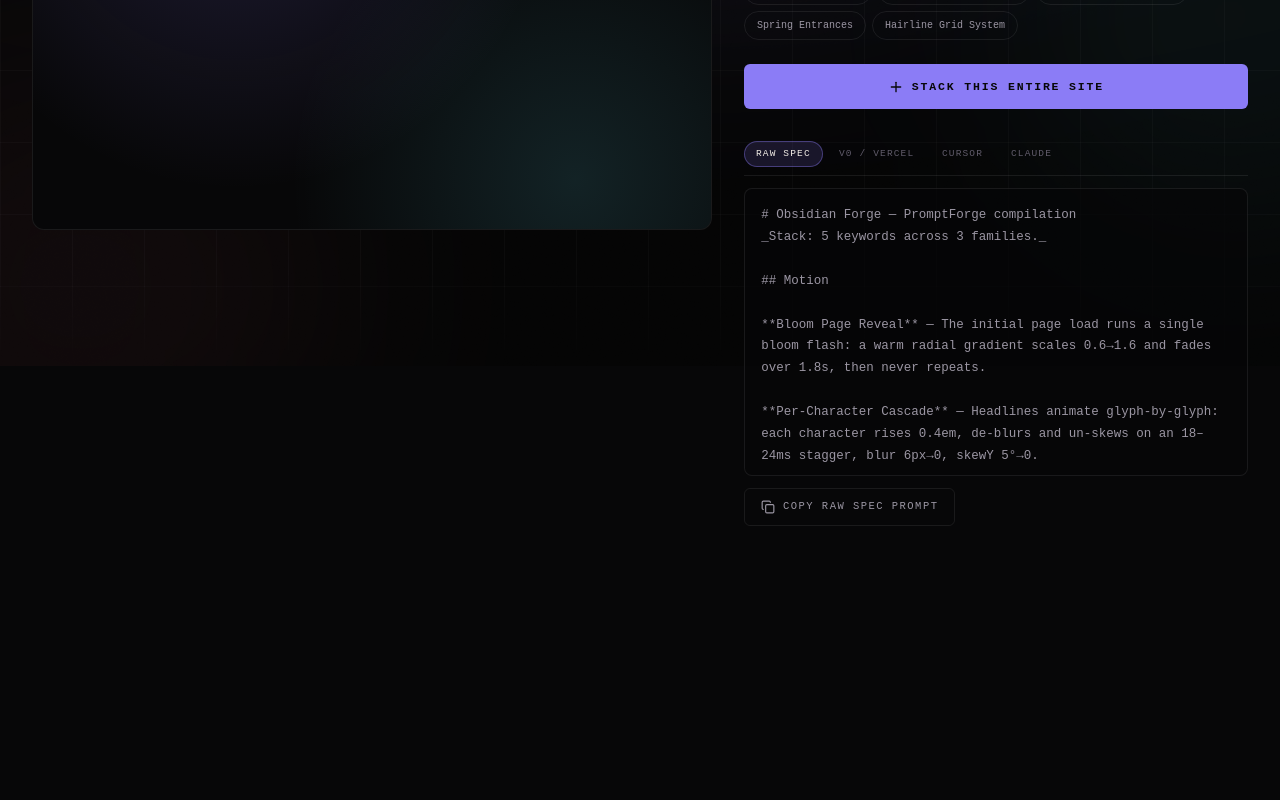
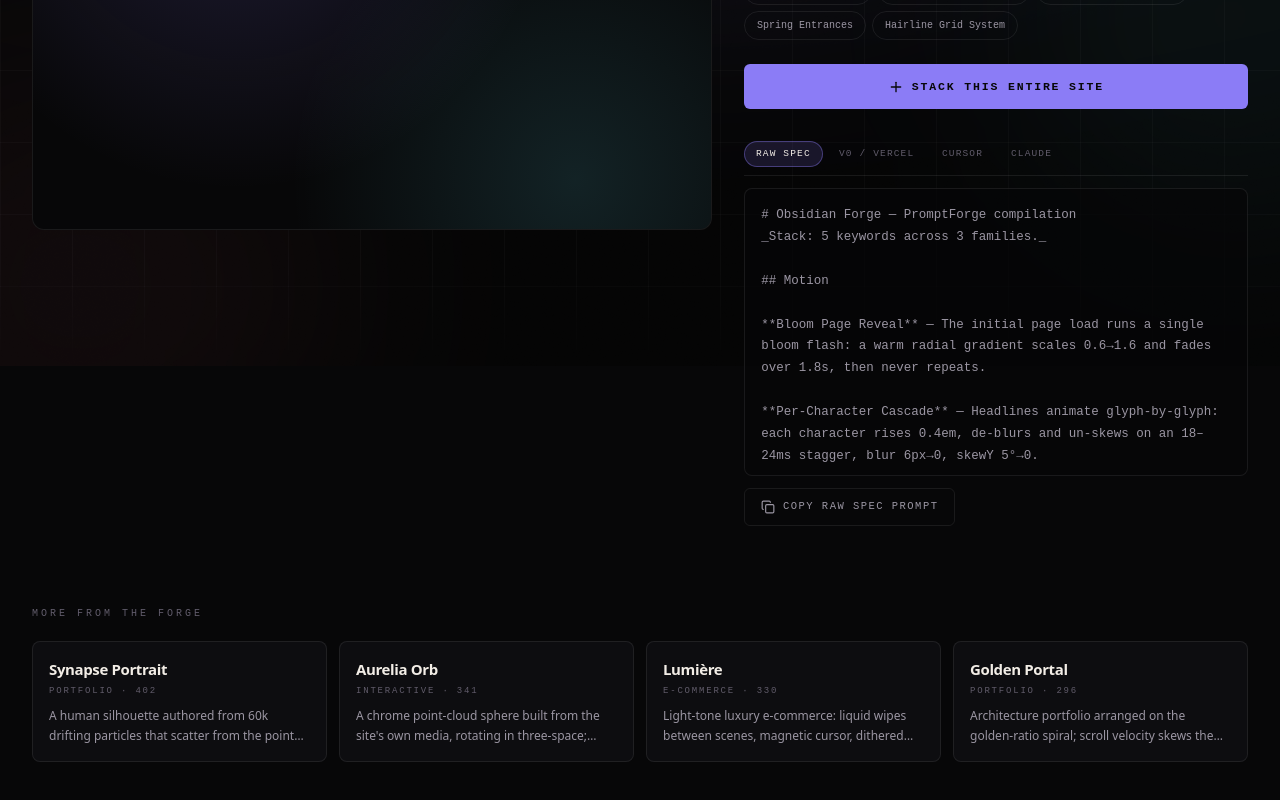
Before and after one commit to Jithin-J-Nair/Prompt-Forge, a Next.js app: page /artifact/obsidian-forge in a window 1280 px wide. Shown: the part 434-1234 px from the top of the page. Before the commit the page ends 1120 px from the top, so only its background shows below. Built offline with nearby package versions, Linux system fonts and the light colour scheme.

Commit message:
feat(theatre): related-builds rail keeps the tour going
Co-authored-by: arena-agent <297053741+arena-agent@users.noreply.github.com>

```diff
--- a/src/components/lexicon/artifact-detail.tsx
+++ b/src/components/lexicon/artifact-detail.tsx
@@ -11,7 +11,7 @@ import Link from "next/link";
 import { motion } from "framer-motion";
 import { ArrowLeft, Check, Copy, Heart, Layers, Plus } from "lucide-react";
 import clsx from "clsx";
-import { LEXICON_MAP, type Artifact } from "@/lib/lexicon";
+import { ARTIFACTS, LEXICON_MAP, type Artifact } from "@/lib/lexicon";
 import { artifactPrimaryModule, artifactStack, compileStack, EXPORT_TARGETS, type ExportTarget } from "@/lib/lexicon/compile";
 import { getModule } from "@/lib/studio";
 import { defaultParams } from "@/lib/studio/params";
@@ -136,6 +136,24 @@ export function ArtifactDetail({ artifact }: { artifact: Artifact }) {
           </div>
         </motion.aside>
       </div>
+
+      {/* related builds — keep touring */}
+      <section className="mt-20" aria-label="Related artifacts">
+        <p className="font-mono text-[10px] uppercase tracking-[0.3em] text-smoke">More from the forge</p>
+        <div className="mt-5 grid gap-3 sm:grid-cols-2 lg:grid-cols-4">
+          {ARTIFACTS.filter((x) => x.id !== artifact.id)
+            .sort((a, b) => (a.industry === artifact.industry ? -1 : 0) - (b.industry === artifact.industry ? -1 : 0) || b.votes - a.votes)
+            .slice(0, 4)
+            .map((x) => (
+              <Link key={x.id} href={`/artifact/${x.id}`}
+                className="press group rounded-lg border border-line bg-carbon/60 p-4 transition-colors hover:border-ember/40">
+                <p className="font-display text-[15px] font-bold tracking-tight text-ivory transition-colors group-hover:text-flare">{x.name}</p>
+                <p className="mt-1 font-mono text-[9px] uppercase tracking-[0.2em] text-smoke">{x.industry} · <span className="tabular">{x.votes}</span></p>
+                <p className="mt-2 line-clamp-2 text-[12px] leading-relaxed text-fog">{x.blurb}</p>
+              </Link>
+            ))}
+        </div>
+      </section>
     </div>
   );
 }
```
